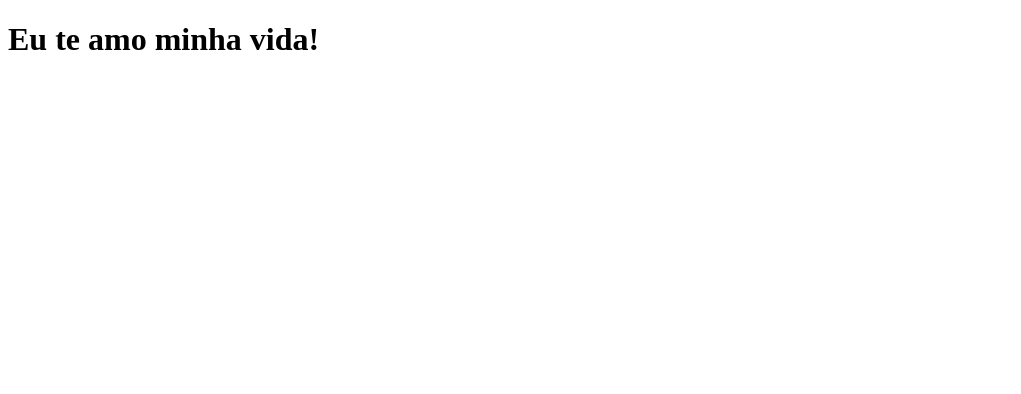
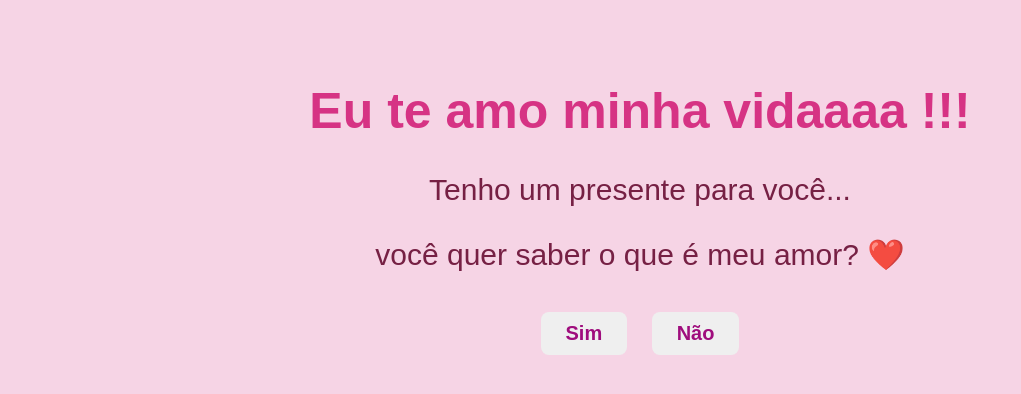
Before and after one commit to leticia-devs/Html, a plain HTML site: page index.html in a window 1280 px wide. Shown: the whole page, without its empty margins (0-1021 px from the left). Drawn offline with Linux system fonts and the light colour scheme.

Commit message:
Update index.html

```diff
--- a/index.html
+++ b/index.html
@@ -4,9 +4,74 @@
     <meta charset="UTF-8">
     <meta name="viewport" content="width=device-width, initial-scale=1.0">
     <title>Oi Vida</title>
+    <style>
+        body{
+            background-color: #f6d4e5;
+            font-family: Arial, sans-serif;
+            text-align: center;
+            padding-top: 40px;
+            overflow: hidden; /* Evita barra de rolagem quando o botão fugir */
+            height: 100vh;
+        }
+        h1{
+            font-size: 50px;
+            color: #d63384;
+        }
+
+        p{
+            font-size: 30px;
+            color: #6c1338ee;
+        }
+        button{
+            font-size: 20px;
+            padding: 10px 25px;
+            margin: 10px;
+            border: none;
+            border-radius: 8px;
+            cursor: pointer;
+            color: #9f0d7d;
+            font-weight: bold;
+        }
+
+        /* Deixa o botão 'Não' pronto para se mover pela tela */
+        #botaoNao {
+            position: relative;
+            transition: 0.1s;
+        }
+    </style>
 </head>
 <body>
-    <h1>Eu te amo minha vida!</h1>
+    <h1>Eu te amo minha vidaaaa !!!</h1>
+    <p>Tenho um presente para você...</p>
+    <p>você quer saber o que é meu amor? ❤️</p>
 
+    <button onclick="clicouSim()">Sim</button>
+    <!-- Adicionamos o id e os gatilhos de fuga para mouse e toque de celular -->
+    <button id="botaoNao" onmouseover="fugir()" ontouchstart="fugir()">Não</button>
+
+    <h2 id="resposta"></h2>
+
+    <script>
+    function clicouSim() {
+        // Quando clicar, o JavaScript injeta o texto e o link bem aqui dentro
+        document.getElementById('resposta').innerHTML = `
+            <p>Oba! Te amo muito! ❤️🥰</p>
+            <p>Para receber o seu presente... <a href="https://cataas.com/cat/gif" target="_blank">clique aqui</a></p>
+        `;
+    }
+
+    function fugir() {
+        let botao = document.getElementById('botaoNao');
+
+        // Sorteia uma posição aleatória na tela
+        let x = Math.random() * (window.innerWidth - 150);
+        let y = Math.random() * (window.innerHeight - 150);
+
+        // Move o botão para a nova posição
+        botao.style.position = 'absolute';
+        botao.style.left = x + 'px';
+        botao.style.top = y + 'px';
+    }
+    </script>
 </body>
 </html>
```
